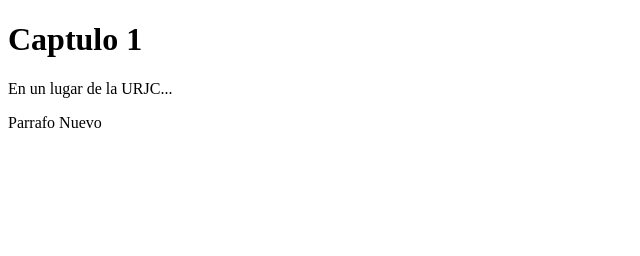
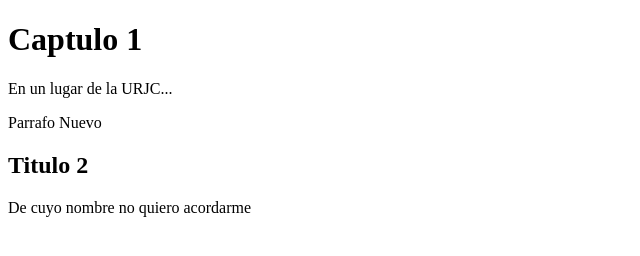
Before and after one commit to MartinJimenezHuete/2024-2025-CSAAI-Practicas, a plain HTML site: page P1/S1/hola_mundo.html in a window 1280 px wide. Shown: the whole page, without its empty margins (0-640 px from the left). Drawn offline with Linux system fonts and the light colour scheme.

Commit message:
Segundo titulo

```diff
--- a/P1/S1/hola_mundo.html
+++ b/P1/S1/hola_mundo.html
@@ -9,6 +9,8 @@
         <h1>Captulo 1</h1>
         <p>En un lugar de la URJC...</p>
         <p>Parrafo Nuevo</p>
+        <h2>Titulo 2</h2>
+        <p>De cuyo nombre no quiero acordarme</p>
     </body>
 
 
```
